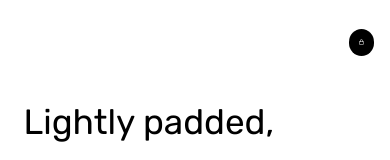
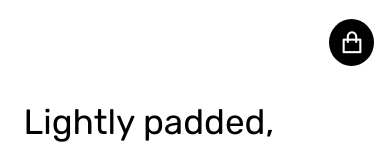
Before and after one commit to henil88/SimpleLandingPage, a plain HTML site: page index.html in a window 390 px wide. Shown: the top 160 px of the page. Drawn offline with nearby package versions, Linux system fonts and the light colour scheme.

Commit message:
css update

```diff
--- a/style.css
+++ b/style.css
@@ -116,7 +116,9 @@ html {
     .nav h4 {
         display: none;
     }
-
+    .nav i{
+        font-size: 25px;
+    }
     .center {
         padding: 1vh 6vw;
     }
```
